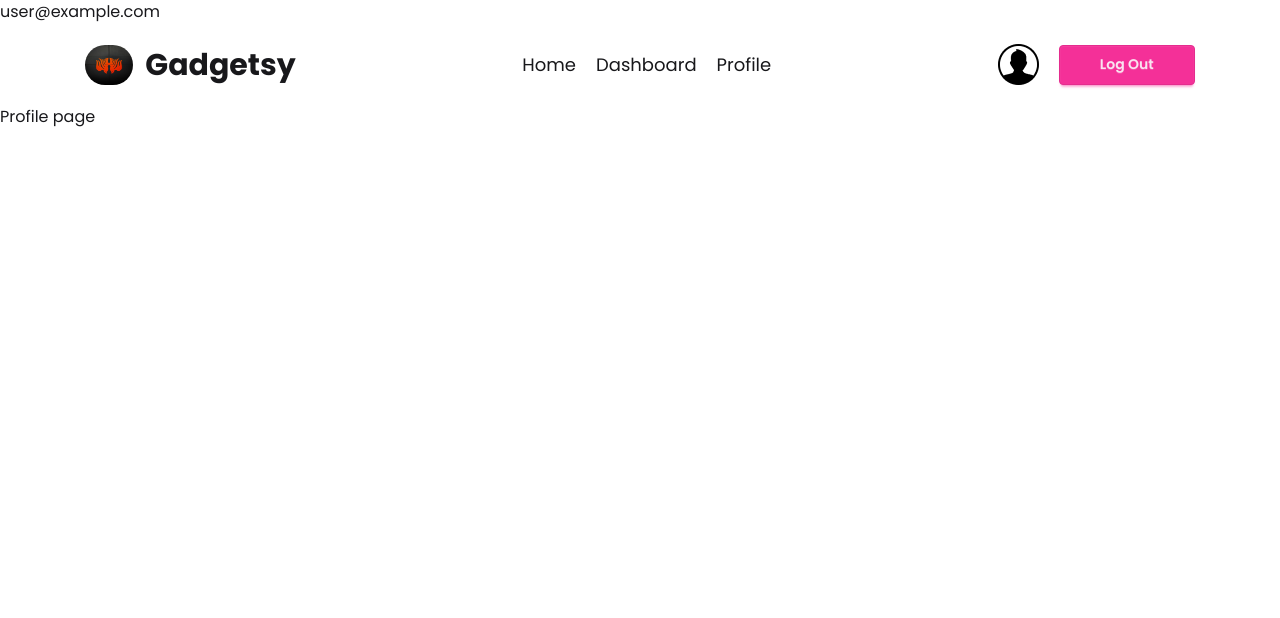
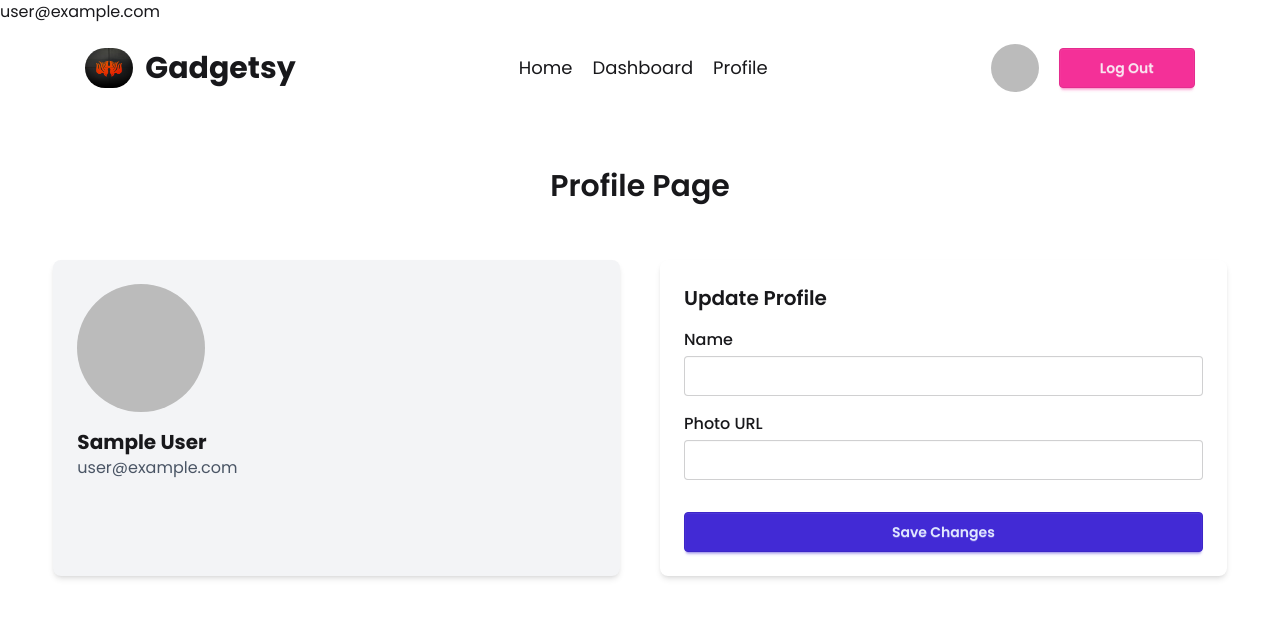
Before and after one commit to ahamedraju1/assignment-demo-09, a React (Vite) app: page /profile in a window 1280 px wide. Shown: the top 618 px of the page. Built offline with nearby package versions, Linux system fonts and the light colour scheme; no server answers; sample sign-in values are in the browser's storage.

Commit message:
added a private route and update the users profile and save changes

```diff
--- a/src/Component/Navbar/Navbar.jsx
+++ b/src/Component/Navbar/Navbar.jsx
@@ -19,29 +19,7 @@ const Navbar = () => {
     }
     return (
         <>
-            {/* <div className="banner absolute">
-                <img className='w-full' src={banner} alt="" />
-            </div>
-            <div className=''>{user && user.email}</div>
-            <div className='flex justify-between py-5 items-center relative'>
-                <div className='flex items-center'>
-                    <img className='w-12 h-10 rounded-full' src={logo} alt="" />
 
-                    <h3 className="text-3xl">Gadgetsy</h3>
-                </div>
-                <div className="nav flex gap-5">
-                    <NavLink to=''>Home</NavLink>
-                    <NavLink to='/profile'>Profile</NavLink>
-                </div>
-                {user ?
-                    <button className='btn'>Logout</button> :
-                    <Link to='/auth/login' className="btn btn-primary px-10">Login</Link>}
-            </div> */}
-
-            {/* chat gpt version */}
-            {/* <div className="w-11/12 mx-auto absolute top-0 left-0 flex justify-between items-center py-5 px-8 text-white z-10">
-                <img src={banner} alt="" />
-            </div> */}
 
             <div>
                 {user && user.email}
@@ -57,7 +35,7 @@ const Navbar = () => {
                     <NavLink to="/profile">Profile</NavLink>
                 </div>
                 <div className='login-btn flex gap-5 items-center'>
-                    <img src={userIcon} alt="user" />
+                    <img className='w-12 rounded-full' src={`${user ? user.photoURL : userIcon }`} alt="user" />
                     {
                         user ? <button
                         onClick={handleLogOut}
--- a/src/Pages/Auth/Login.jsx
+++ b/src/Pages/Auth/Login.jsx
@@ -1,8 +1,9 @@
-import React, { use } from 'react';
+import React, { use, useState } from 'react';
 import { Link, useLocation, useNavigate } from 'react-router';
 import { AuthContext } from '../../Provider/AuthProvider';
 
 const Login = () => {
+    const [error, setError] = useState("");
     const { signInUser, googleSignIn } = use(AuthContext)
      const location = useLocation();
      console.log(location);
@@ -31,7 +32,9 @@ const Login = () => {
                 navigate(location.state? location.state : "/");
             })
             .catch(error => {
-                console.log(error)
+                // console.log(error)
+                const errorCode = error.code;
+                setError(errorCode);
             })
 
     }
@@ -45,10 +48,19 @@ const Login = () => {
                 </h3>
                 <form onSubmit={handleLogin} className="fieldset">
                     <label className="label">Email</label>
-                    <input type="email" name='email' className="input" placeholder="Email" />
+                    <input type="email" name='email' className="input" placeholder="Email"
+                    required
+                    />
                     <label className="label">Password</label>
-                    <input type="password" name='password' className="input" placeholder="Password" />
-                    <div><Link to={'/auth/password'} className="link link-hover">Forgot password?</Link></div>
+                    <input type="password" name='password' className="input" placeholder="Password"
+                    required
+                    />
+
+                    <div><Link to={'/auth/password'} className="link link-hover">Forgot password?</Link>
+                    </div>
+
+                    {error && <p className='text-red-500 mt-2'>{error}</p> }
+
                     <button type='submit' className="btn btn-neutral mt-4">
                         Login
                     </button>
--- a/src/Pages/Auth/Register.jsx
+++ b/src/Pages/Auth/Register.jsx
@@ -1,11 +1,12 @@
 import React, { use } from 'react';
-import { Link } from 'react-router';
+import { Link, useNavigate } from 'react-router';
 import { AuthContext } from '../../Provider/AuthProvider';
 import { updateProfile } from 'firebase/auth';
 import { FcGoogle } from "react-icons/fc";
 
 const Register = () => {
-    const { createUser, setUser, googleSignIn } = use(AuthContext);
+    const { createUser, setUser, googleSignIn, updateUser } = use(AuthContext);
+     const navigate = useNavigate()
 
     const handleGoogleSignIn=()=>{
         googleSignIn()
@@ -28,9 +29,17 @@ const Register = () => {
         // create user
         createUser(email, password)
             .then(result => {
-                console.log(user)
+                // console.log(user)
                 const user = result.user;
-                setUser(user);
+                updateUser({displayName: name, photoURL: photoURL})
+                .then(()=>{
+                    setUser({...user, displayName: name, photoURL: photoURL});
+                    navigate('/');
+                })
+                .catch((error)=>{
+                    console.log(error);
+                    setUser(user);
+                })
 
                 return updateProfile(user, {
                     displayName: name,
@@ -38,11 +47,11 @@ const Register = () => {
                 });
             })
             .then(() => {
-                console.log(" user profile updated");
-
+                console.log(" user profile updated", {photoURL: photoURL, displayName: name});
             })
             .catch(error => {
                 console.log(error)
+
             })
 
     }
--- a/src/Pages/Profile/Profile.jsx
+++ b/src/Pages/Profile/Profile.jsx
@@ -1,15 +1,87 @@
-import React from 'react';
+import React, { use, useState } from 'react';
 import Navbar from '../../Component/Navbar/Navbar';
 import { Outlet } from 'react-router';
+import { AuthContext } from '../../Provider/AuthProvider';
+import { updateProfile } from 'firebase/auth';
 
 const Profile = () => {
+const { user } = use(AuthContext);
+const [name, setName] = useState("");
+const [photoURL, setPhotoURL] = useState('');
+const [message, setMessage] = useState("");
+
+ const handleUpdateProfile =(e)=>{
+    e.preventDefault();
+
+    updateProfile(user, {
+        displayName: name,
+        photoURL: photoURL
+    })
+    .then(()=>{
+        setMessage("Profile updated successfully! ")
+    })
+    .catch(error=>{
+        console.log(error);
+        setMessage("Failed to update profile.");
+    });
+ }
+
     return (
-        <div>
-            <div>
-                <Navbar></Navbar>
+        <>
+            <Navbar />
+
+            <div className="w-11/12 mx-auto my-10">
+                <h2 className="text-3xl text-center my-14
+                 font-semibold ">Profile Page</h2>
+
+                <div className="flex flex-col md:flex-row gap-10">
+                    {/* User Info */}
+                    <div className="flex-1 bg-gray-100 p-6 rounded-lg shadow-md">
+                        <img
+                            src={user?.photoURL || 'https://via.placeholder.com/150'}
+                            alt="Profile"
+                            className="w-32 h-32 rounded-full object-cover mb-4"
+                        />
+                        <h3 className="text-xl font-bold">{user?.displayName || 'No Name'}</h3>
+                        <p className="text-gray-600">{user?.email}</p>
+                    </div>
+
+                    {/* Update Form */}
+                    <div className="flex-1 bg-white p-6 rounded-lg shadow-md">
+                        <h3 className="text-xl font-semibold mb-4">Update Profile</h3>
+                        <form onSubmit={handleUpdateProfile} className="space-y-4">
+                            <div>
+                                <label className="block font-medium mb-1">Name</label>
+                                <input
+                                    type="text"
+                                    value={name}
+                                    onChange= {(e)=> setName(e.target.value)}
+                                    className="input input-bordered w-full"
+                                />
+                            </div>
+                            <div>
+                                <label className="block font-medium mb-1">Photo URL</label>
+                                <input
+                                    type="text"
+                                    value= {photoURL}
+                                    onChange = {(e)=> setPhotoURL(e.target.value)}
+                                    className="input input-bordered w-full"
+                                />
+                            </div>
+                            <button
+                                type="submit"
+                                className="btn btn-primary w-full mt-4"
+                            >
+                                Save Changes
+                            </button>
+                        </form>
+                        {message && <p className='text-green-500 mt-4'>{message}</p> }
+                    </div>
+                </div>
             </div>
-            <h2> Profile page</h2>
-        </div>
+
+        </>
+
     );
 };
 
--- a/src/Provider/AuthProvider.jsx
+++ b/src/Provider/AuthProvider.jsx
@@ -1,7 +1,7 @@
 import React, { createContext, useEffect, useState } from 'react';
 import app from '../Services/firebase.init';
 export const AuthContext = createContext();
-import { createUserWithEmailAndPassword, getAuth, GoogleAuthProvider, onAuthStateChanged, sendPasswordResetEmail, signInWithEmailAndPassword, signInWithPopup, signOut } from "firebase/auth";
+import { createUserWithEmailAndPassword, getAuth, GoogleAuthProvider, onAuthStateChanged, sendPasswordResetEmail, signInWithEmailAndPassword, signInWithPopup, signOut, updateProfile } from "firebase/auth";
 
 const auth = getAuth(app);
 const googleProvider = new GoogleAuthProvider();
@@ -31,6 +31,10 @@ const AuthProvider = ({ children }) => {
     }
 
 
+    const updateUser = (updatedData)=>{
+        return updateProfile(auth.currentUser, updatedData);
+    }
+
     const resetPassword = (email)=>{
         setLoading(true);
         return sendPasswordResetEmail(auth, email)
@@ -58,6 +62,7 @@ const AuthProvider = ({ children }) => {
         signInUser,
         googleSignIn,
         setLoading,
+        updateUser,
         resetPassword
     }
 
--- a/src/Routes/Router.jsx
+++ b/src/Routes/Router.jsx
@@ -41,7 +41,9 @@ export const router = createBrowserRouter(
         },
         {
             path: '/profile',
-            element: <Profile></Profile>
+            element: <PrivateRoute>
+                <Profile></Profile>
+            </PrivateRoute>
         },
         {
             path: '/auth',
```
